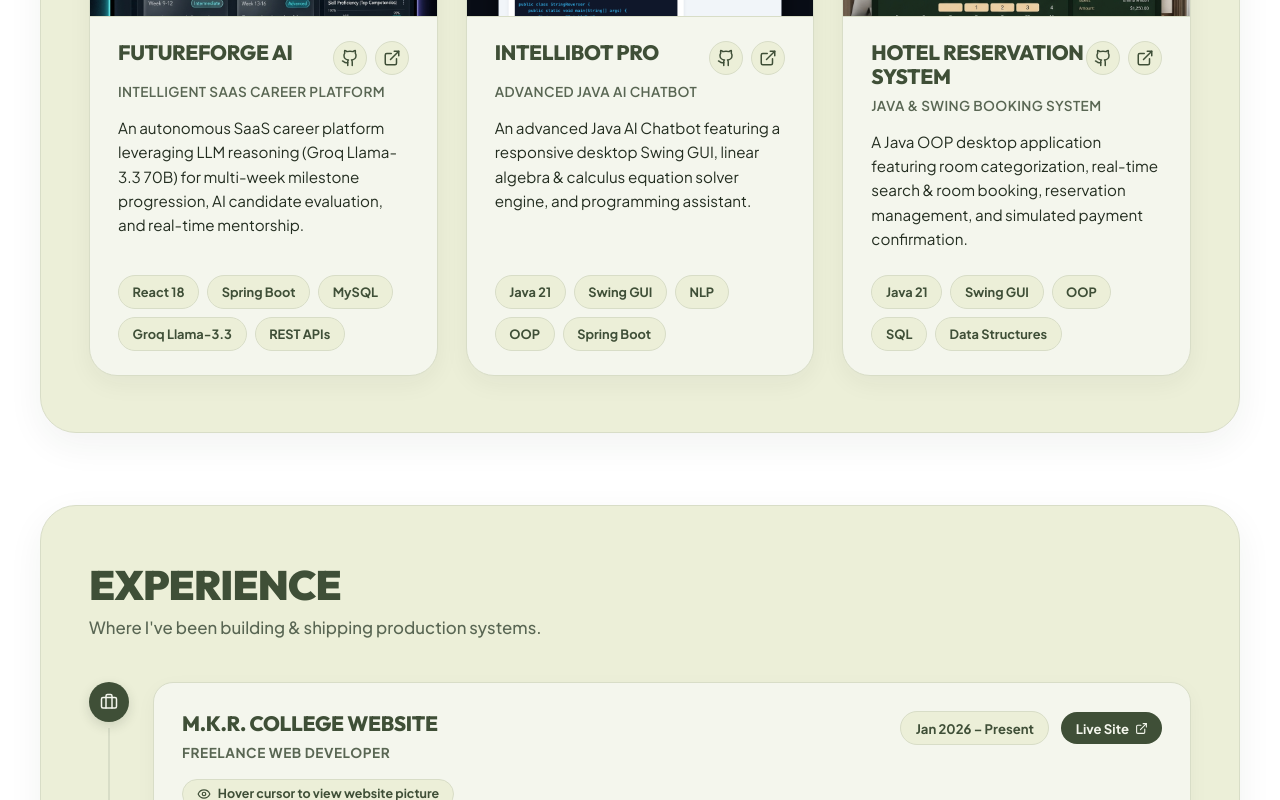
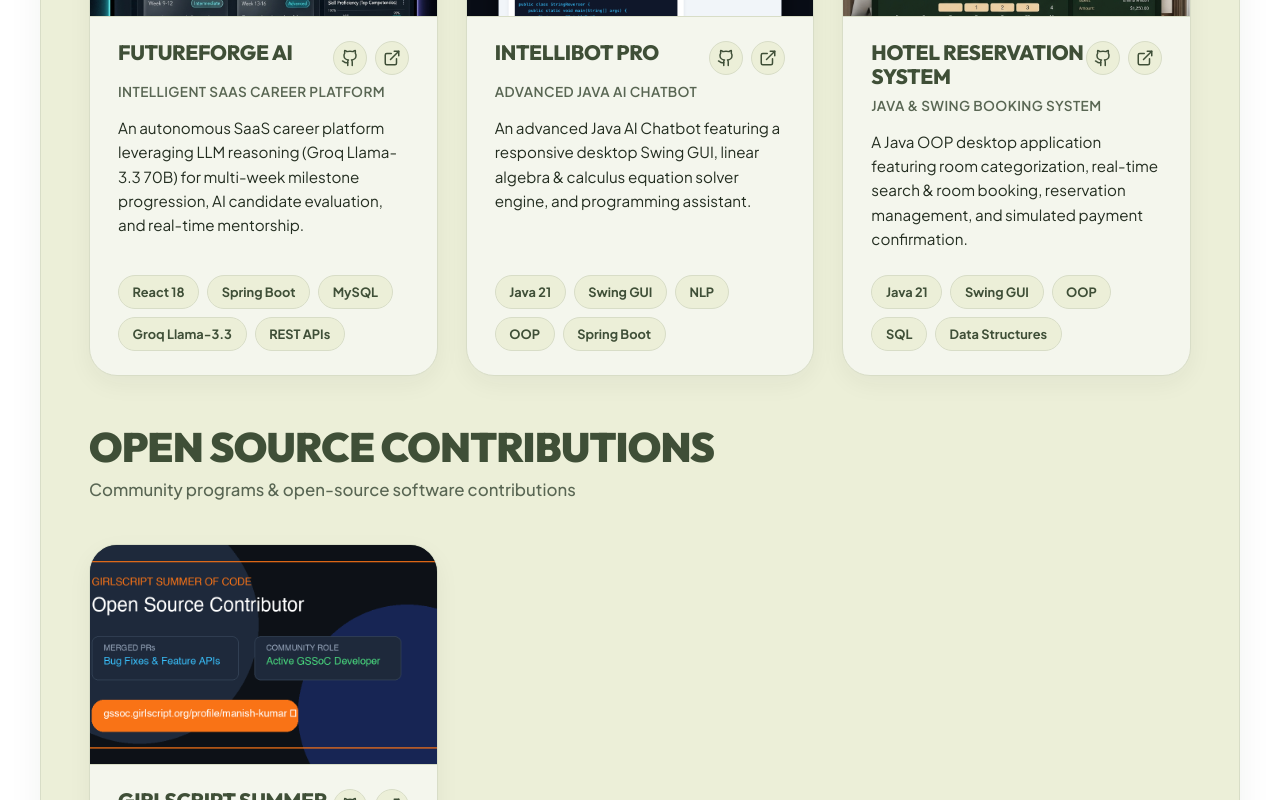
Before and after one commit to manishworkss/aurexon, a Next.js app: page / in a window 1280 px wide. Shown: the part 2000-2800 px from the top of the page. Built offline with nearby package versions, Linux system fonts and the light colour scheme; a web font is replaced by a local one.

Commit message:
feat: add GirlScript Summer of Code (GSSoC) open source contribution profile section

```diff
--- a/src/components/Navbar.js
+++ b/src/components/Navbar.js
@@ -34,7 +34,7 @@ const navItems = [
   { label: 'Education', href: '#education' },
   { label: 'Experience', href: '#experience' },
   { label: 'Projects', href: '#projects' },
-  { label: 'Open Source', href: '#projects' },
+  { label: 'Open Source', href: '#opensource' },
   { label: 'Contact Me', href: '#contact' },
 ];
 
--- a/src/components/Projects.js
+++ b/src/components/Projects.js
@@ -60,6 +60,20 @@ const projects = [
   },
 ];
 
+const openSourceContributions = [
+  {
+    title: 'GirlScript Summer of Code (GSSoC)',
+    subtitle: 'Open Source Contributor',
+    category: 'OPEN SOURCE',
+    description:
+      'Actively contributed to open-source repositories during GSSoC. Authored merged pull requests resolving critical backend bugs, optimizing REST APIs, and improving developer documentation.',
+    stack: ['Open Source', 'GSSoC Contributor', 'Git & GitHub', 'Java', 'React'],
+    github: 'https://github.com/manishworkss',
+    live: 'https://gssoc.girlscript.org/profile/6e801805-7cc0-46e4-b5f2-ed465c4eb7c8',
+    image: '/projects/gssoc_banner.png',
+  },
+];
+
 const containerVariants = {
   hidden: { opacity: 0 },
   visible: {
@@ -76,6 +90,7 @@ const cardVariants = {
 export default function Projects() {
   return (
     <section className={styles.sectionContainer} id="projects">
+      {/* Featured Projects */}
       <motion.div
         className={styles.headerBox}
         initial={{ opacity: 0, y: 20 }}
@@ -97,7 +112,6 @@ export default function Projects() {
         {projects.map((project) => (
           <motion.div key={project.title} variants={cardVariants}>
             <Card className={styles.projectCard}>
-              {/* Full Width Image Container */}
               <div className={styles.imageContainer}>
                 <Image
                   src={project.image}
@@ -152,6 +166,85 @@ export default function Projects() {
           </motion.div>
         ))}
       </motion.div>
+
+      {/* Open Source Section */}
+      <div id="opensource" style={{ paddingTop: '3rem' }}>
+        <motion.div
+          className={styles.headerBox}
+          initial={{ opacity: 0, y: 20 }}
+          whileInView={{ opacity: 1, y: 0 }}
+          viewport={{ once: true, margin: '-60px' }}
+          transition={{ duration: 0.5 }}
+        >
+          <h2 className={styles.heading}>OPEN SOURCE CONTRIBUTIONS</h2>
+          <p className={styles.subtitle}>Community programs & open-source software contributions</p>
+        </motion.div>
+
+        <motion.div
+          className={styles.grid}
+          variants={containerVariants}
+          initial="hidden"
+          whileInView="visible"
+          viewport={{ once: true, margin: '-40px' }}
+        >
+          {openSourceContributions.map((item) => (
+            <motion.div key={item.title} variants={cardVariants}>
+              <Card className={styles.projectCard}>
+                <div className={styles.imageContainer}>
+                  <Image
+                    src={item.image}
+                    alt={item.title}
+                    fill
+                    priority
+                    className={styles.projectCoverImage}
+                  />
+                </div>
+
+                <div className={styles.cardContent}>
+                  <div className={styles.cardHeader}>
+                    <h3 className={styles.projectTitle}>{item.title}</h3>
+                    <div className={styles.links}>
+                      {item.github && (
+                        <a
+                          href={item.github}
+                          target="_blank"
+                          rel="noopener noreferrer"
+                          className={styles.iconBtn}
+                          aria-label="GitHub Profile"
+                        >
+                          <GithubIcon size={18} />
+                        </a>
+                      )}
+                      {item.live && (
+                        <a
+                          href={item.live}
+                          target="_blank"
+                          rel="noopener noreferrer"
+                          className={styles.iconBtn}
+                          aria-label="GSSoC Contributor Profile"
+                        >
+                          <ExternalLinkIcon size={18} />
+                        </a>
+                      )}
+                    </div>
+                  </div>
+
+                  <p className={styles.projectSubtitle}>{item.subtitle}</p>
+                  <p className={styles.projectDescription}>{item.description}</p>
+
+                  <div className={styles.stackList}>
+                    {item.stack.map((tech) => (
+                      <span key={tech} className={styles.stackPill}>
+                        {tech}
+                      </span>
+                    ))}
+                  </div>
+                </div>
+              </Card>
+            </motion.div>
+          ))}
+        </motion.div>
+      </div>
     </section>
   );
 }
```
Also changed, not shown: public/projects/gssoc_banner.png (added).
